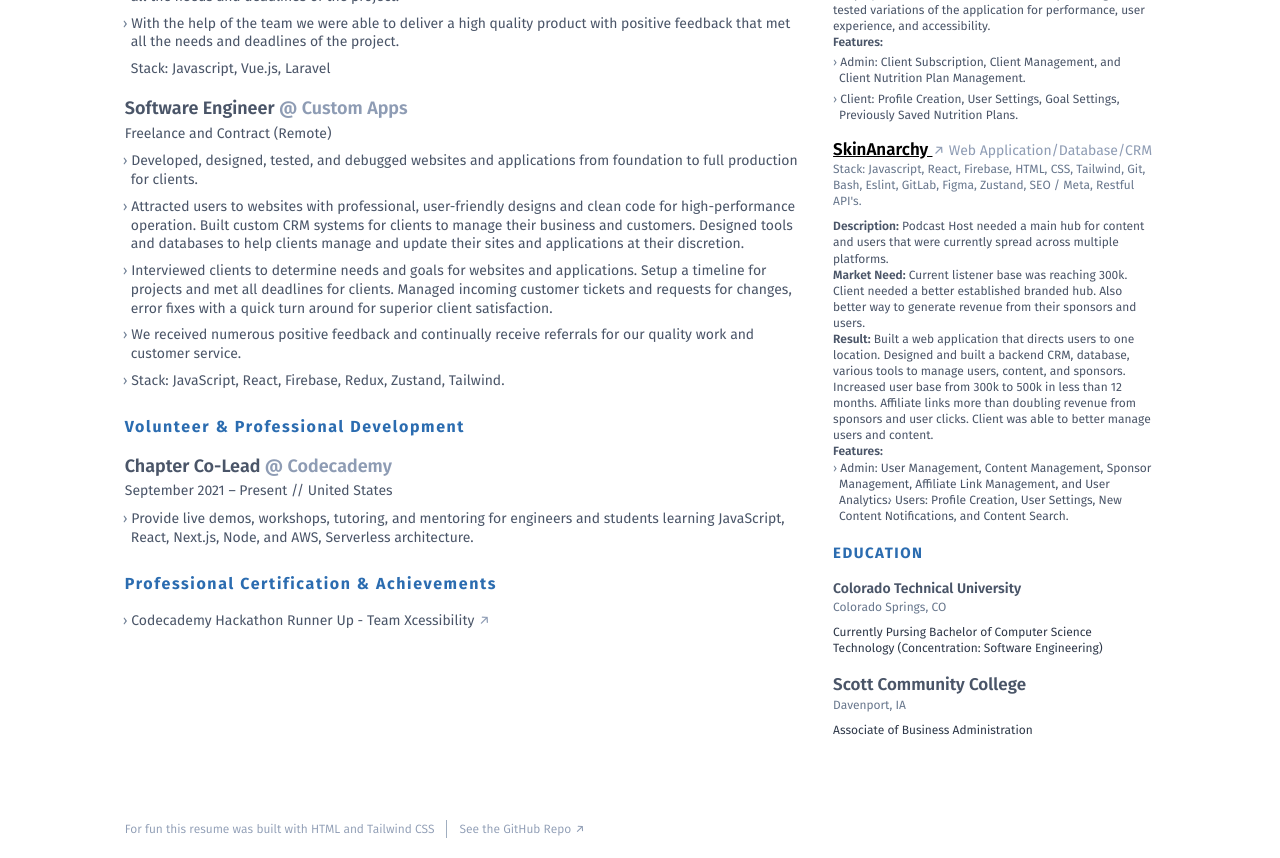
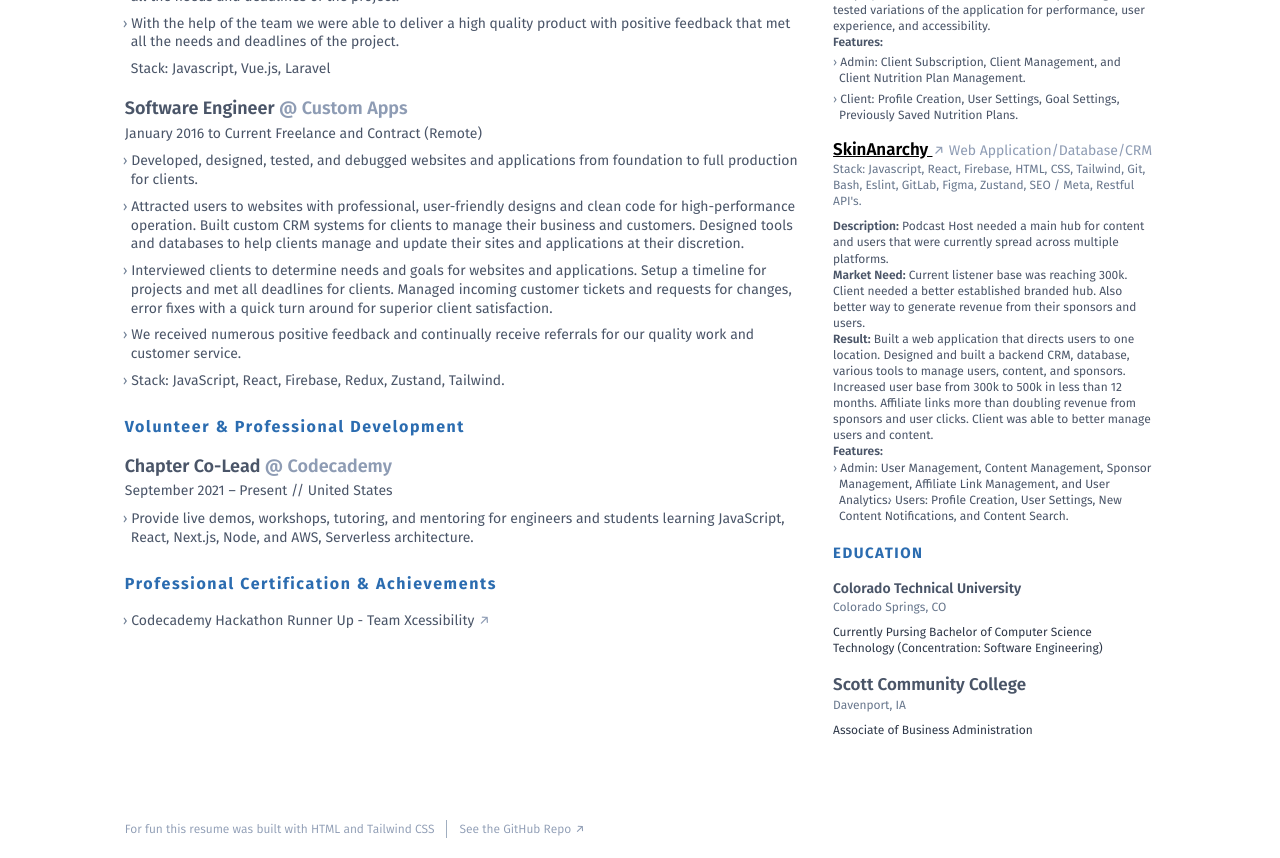
Before and after one commit to CodingShields/My-Resume, a website: page docs/index.html in a window 1280 px wide. Shown: the part 820-1678 px from the top of the page. Drawn offline with nearby package versions, Linux system fonts and the light colour scheme; files that its build step writes are made by us from their sources.

Commit message:
date fixed on freelance

```diff
--- a/docs/index.html
+++ b/docs/index.html
@@ -226,7 +226,7 @@
                                     <h3 id="job-title" class="text-lg font-semibold text-gray-700 leading-snugish">
                                     Software Engineer <span id="company-name" class="text-gray-550 font-semibold">@ Custom Apps</span> </h3>
                                     <p id="work-date-location" class="leading-normal text-sm text-gray-700 mt-1">
-                                    Freelance and Contract (Remote)</p>
+                                    January 2016 to Current Freelance and Contract (Remote)</p>
                                 </header>
                                 <ul id="work-description-bullets" class="mt-2.1 ml-1.5 text-sm text-gray-700 leading-normal space-y-2">
                                     <li >
```
